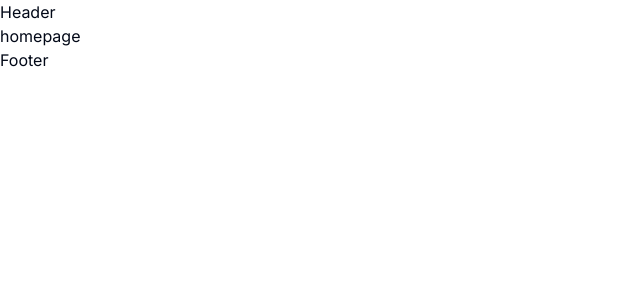
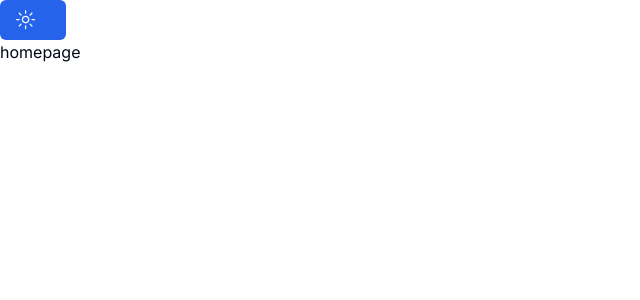
Before and after one commit to GCortesGustavo/portfolio, a Next.js app: page / in a window 1280 px wide. Shown: the top 300 px of the page, without its empty margins (0-640 px from the left). Built offline with nearby package versions, Linux system fonts and the light colour scheme.

Commit message:
Darkmode en funcionamiento y scroll progress en funcionamiento

```diff
--- a/app/globals.css
+++ b/app/globals.css
@@ -3,67 +3,53 @@
 @tailwind utilities;
 
 @layer base {
+  @layer base {
     :root {
       --background: 0 0% 100%;
       --foreground: 222.2 84% 4.9%;
-
       --card: 0 0% 100%;
       --card-foreground: 222.2 84% 4.9%;
-
       --popover: 0 0% 100%;
       --popover-foreground: 222.2 84% 4.9%;
-
-    --primary: 222.2 47.4% 11.2%;
+      --primary: 221.2 83.2% 53.3%;
       --primary-foreground: 210 40% 98%;
-
       --secondary: 210 40% 96.1%;
       --secondary-foreground: 222.2 47.4% 11.2%;
-
       --muted: 210 40% 96.1%;
       --muted-foreground: 215.4 16.3% 46.9%;
-
       --accent: 210 40% 96.1%;
       --accent-foreground: 222.2 47.4% 11.2%;
-
       --destructive: 0 84.2% 60.2%;
       --destructive-foreground: 210 40% 98%;
-
       --border: 214.3 31.8% 91.4%;
       --input: 214.3 31.8% 91.4%;
-    --ring: 222.2 84% 4.9%;
-
+      --ring: 221.2 83.2% 53.3%;
       --radius: 0.5rem;
     }
 
     .dark {
       --background: 222.2 84% 4.9%;
       --foreground: 210 40% 98%;
-
       --card: 222.2 84% 4.9%;
       --card-foreground: 210 40% 98%;
-
       --popover: 222.2 84% 4.9%;
       --popover-foreground: 210 40% 98%;
-
-    --primary: 210 40% 98%;
+      --primary: 217.2 91.2% 59.8%;
       --primary-foreground: 222.2 47.4% 11.2%;
-
       --secondary: 217.2 32.6% 17.5%;
       --secondary-foreground: 210 40% 98%;
-
       --muted: 217.2 32.6% 17.5%;
       --muted-foreground: 215 20.2% 65.1%;
-
       --accent: 217.2 32.6% 17.5%;
       --accent-foreground: 210 40% 98%;
-
       --destructive: 0 62.8% 30.6%;
       --destructive-foreground: 210 40% 98%;
-
       --border: 217.2 32.6% 17.5%;
       --input: 217.2 32.6% 17.5%;
-    --ring: 212.7 26.8% 83.9%;
+      --ring: 224.3 76.3% 48%;
     }
+  }
+
 }
 
 @layer base {
--- /dev/null
+++ b/app/template.jsx
@@ -0,0 +1,33 @@
+"use client"
+
+import {motion} from "framer-motion";
+//hooks
+import useScrollProgress from "@/hooks/useScrollProgress";
+
+//variants
+const variants = {
+    hidden: {opacity: 0},
+    enter: {opacity: 1}
+}
+
+const Template = ({ children }) => {
+  const completion = useScrollProgress();
+  return (
+  <>
+    <motion.main
+      variants={variants}
+      initial="hidden"
+      animate="enter"
+      transition={{type: "linear", delay:"0.2", duration: 0.4}}
+    >
+      {children}
+    </motion.main>
+    {/*completion bar */}
+    <span
+    style={{transform: `translateY(${completion -100}% `}} className="fixed z-50 bg-primary w-1 top-0 right-0 bottom-0 transition-all duration-700"></span>
+    <div className="h-[4000px]"></div>
+    </>
+  )
+}
+
+export default Template
--- a/components/Header.jsx
+++ b/components/Header.jsx
@@ -1,8 +1,11 @@
+import ThemeToggler from "./ThemeToggler"
 
 
 const Header = () => {
     return (
-        <div>Header</div>
+        <header>
+            <ThemeToggler />
+        </header>
     )
 }
 
--- /dev/null
+++ b/components/ThemeToggler.jsx
@@ -0,0 +1,19 @@
+"use client";
+
+import { Button } from "./ui/button";
+import { MoonIcon, SunIcon } from "@radix-ui/react-icons";
+import { useTheme } from "next-themes";
+
+const ThemeToggler = () => {
+        const {theme, setTheme} = useTheme()
+        return (
+        <div>
+            <Button onClick={() => setTheme(theme === "dark" ? "light" : "dark")}>
+                <SunIcon className="h-[1.2rem] w-[1.2rem] rotate-0 scale-100 transition-all dark:rotate-90 dark:scale-0"/>
+                <MoonIcon className="h-[1.2rem] w[1.2rem] rotate-90 scale-0 transition-all dark:rotate-0 dark:scale-100"/>
+            </Button>
+        </div>
+    )
+}
+
+export default ThemeToggler
--- /dev/null
+++ b/hooks/useScrollProgress.jsx
@@ -0,0 +1,27 @@
+import React, {useState, useEffect} from 'react'
+
+const useScrollProgress = () => {
+    const [completion, setCompletion] = useState(0)
+
+    useEffect(() => {
+        const updateScrollCompletion = () => {
+            const currentProgress = window.scrollY;
+            const scrollHeight = document.body.scrollHeight - window.innerHeight;
+
+            if (scrollHeight) {
+                setCompletion(Number(currentProgress/scrollHeight).toFixed(2) * 100)
+            }
+        }
+
+        //event
+        window.addEventListener("scroll", updateScrollCompletion)
+        //clear Event
+        return () => window.removeEventListener("scroll", updateScrollCompletion)
+    }, []);
+
+
+    return completion
+
+}
+
+export default useScrollProgress
--- a/package.json
+++ b/package.json
@@ -11,6 +11,7 @@
   "dependencies": {
     "@hookform/resolvers": "^3.3.2",
     "@radix-ui/react-dialog": "^1.0.5",
+    "@radix-ui/react-icons": "^1.3.0",
     "@radix-ui/react-label": "^2.0.2",
     "@radix-ui/react-slot": "^1.0.2",
     "@radix-ui/react-tabs": "^1.0.4",
```
Also changed, not shown: 1 other file (tests, documents, lock files or other folders). Lines whose indentation alone changed are shown as unchanged.
